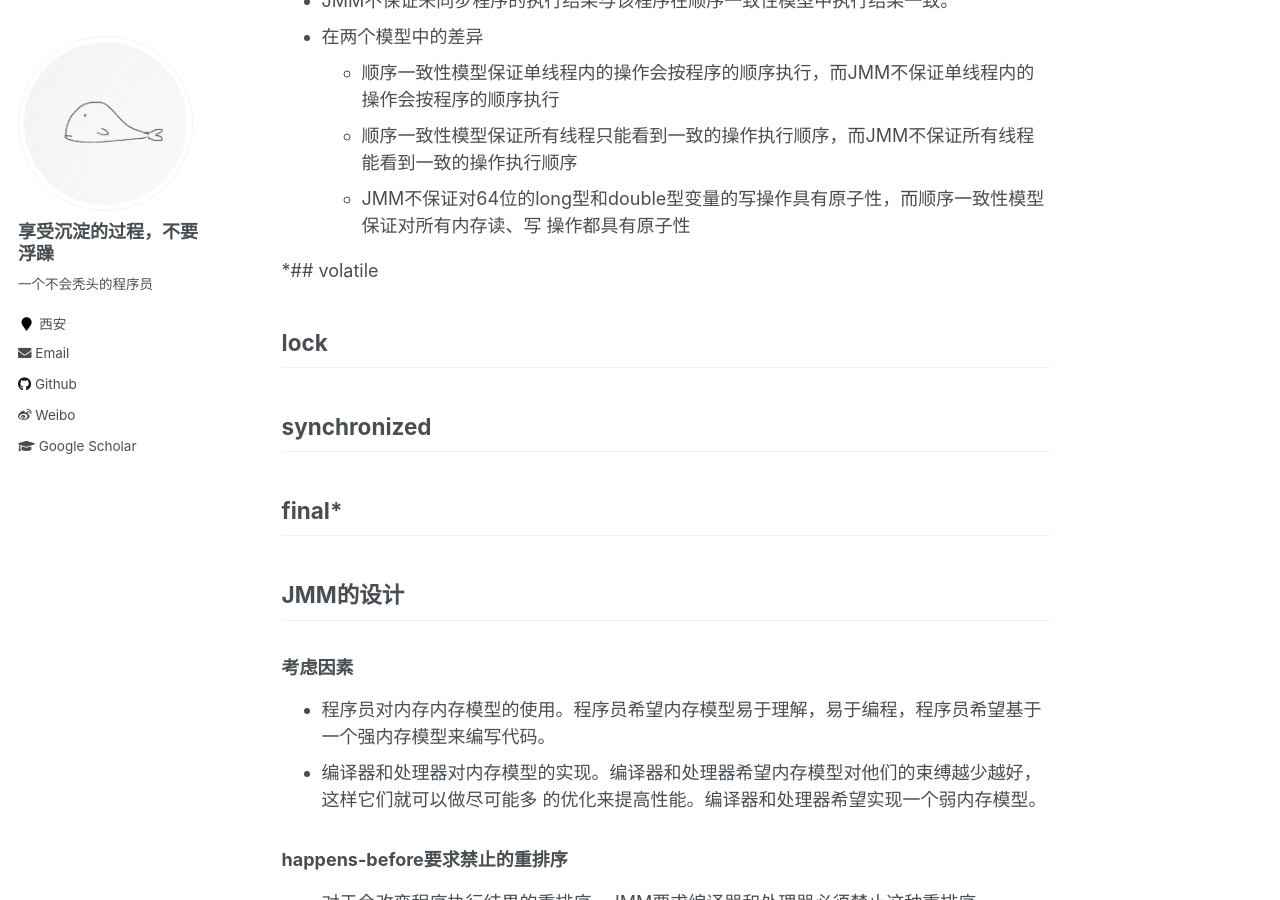
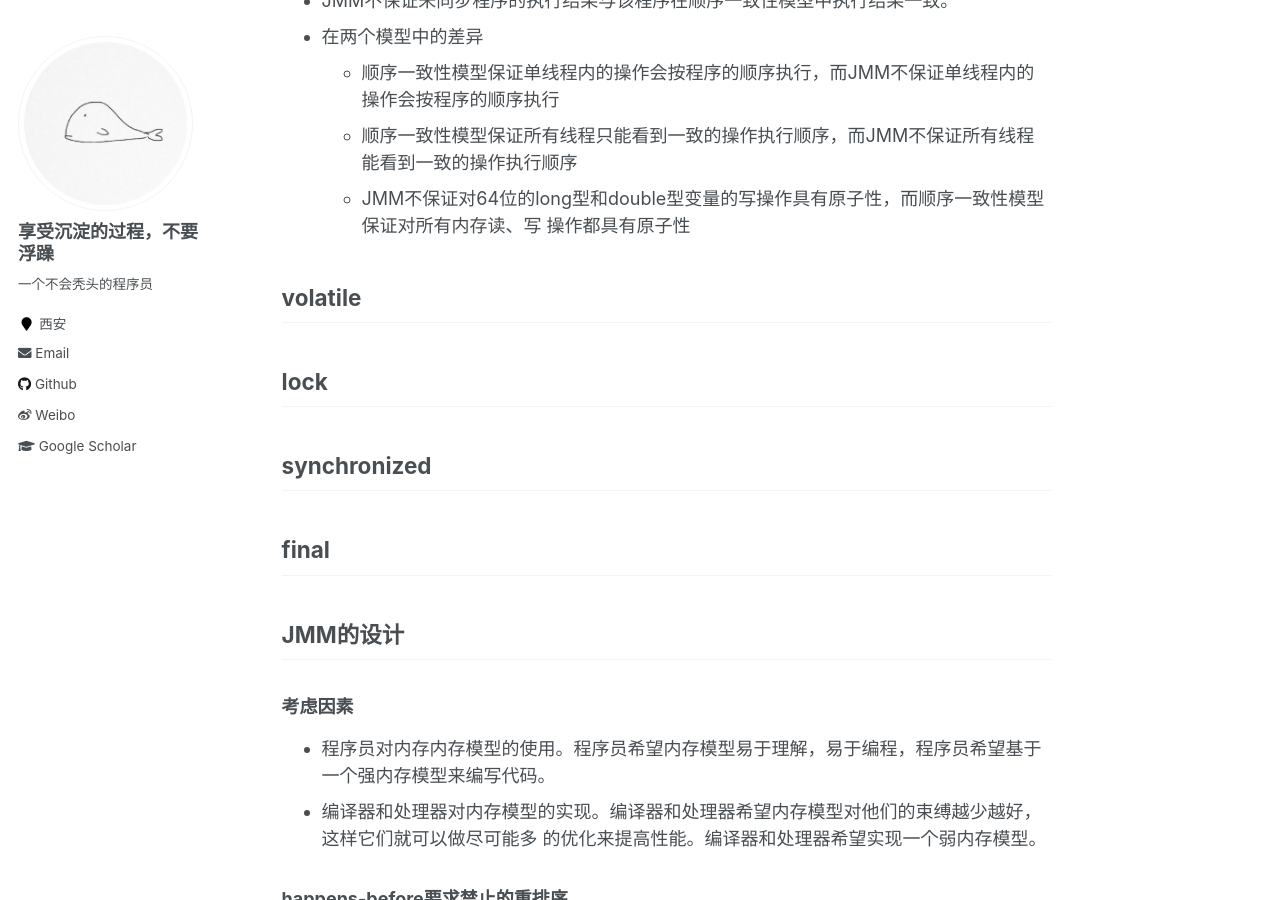
Before and after one commit to icankeep/icankeep.github.io, a Jekyll site: the page built from _posts/2019-04-14-Java内存模型.md, in a window 1280 px wide and 900 px high, scrolled down 2962 px. Built offline with Jekyll 4.4.1, drawn with Linux system fonts in a browser that asks for light colours.

Commit message:
update JMM.md

```diff
--- a/_posts/2019-04-14-Java内存模型.md
+++ b/_posts/2019-04-14-Java内存模型.md
@@ -86,10 +86,10 @@ JMM属于语言级的内存模型，它确保在不同的编译器和不同的
   - JMM不保证对64位的long型和double型变量的写操作具有原子性，而顺序一致性模型保证对所有内存读、写
     操作都具有原子性
 
-*## volatile
+## volatile
 ## lock
 ## synchronized
-## final*
+## final
 
 ## JMM的设计
 ### 考虑因素
```
